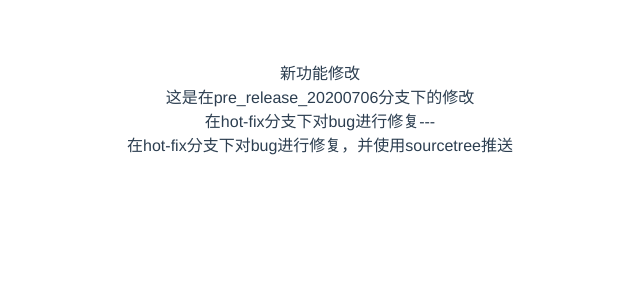
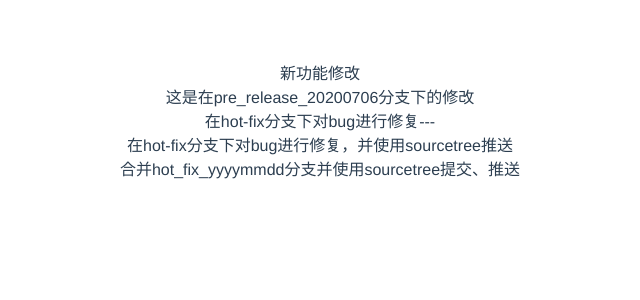
Before and after one commit to SomeoneH/shaddock-cook, a Vue app: page / in a window 1280 px wide. Shown: the top 300 px of the page, without its empty margins (320-960 px from the left). Built offline with nearby package versions, Linux system fonts and the light colour scheme; what cube-ui would draw is missing.

Commit message:
把hot_fix的内容合并到主分支

```diff
--- a/src/App.vue
+++ b/src/App.vue
@@ -4,6 +4,7 @@
     <div>这是在pre_release_20200706分支下的修改</div>
     <div>在hot-fix分支下对bug进行修复---</div>
     <div>在hot-fix分支下对bug进行修复，并使用sourcetree推送</div>
+    <div>合并hot_fix_yyyymmdd分支并使用sourcetree提交、推送</div>
   </div>
 </template>
 
```
